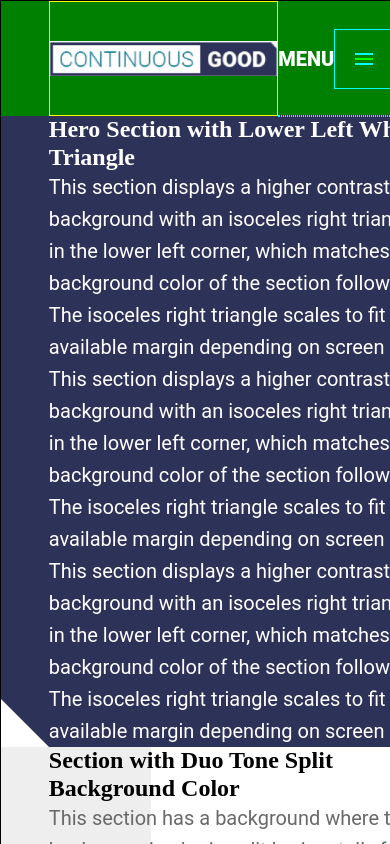
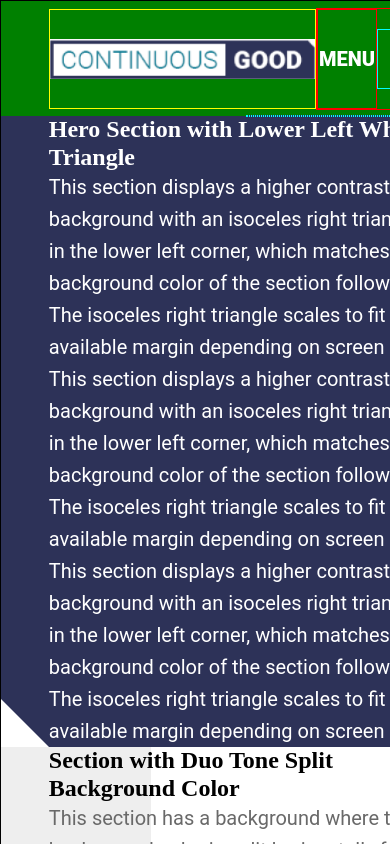
Before and after one commit to aXb0t/Continuous-Good-Style, a plain HTML site: page index.html in a window 390 px wide. Shown: the top 844 px of the page. Drawn offline with Linux system fonts and the light colour scheme.

Commit message:
flexbox inside flexbox

```diff
--- a/mobile-header.css
+++ b/mobile-header.css
@@ -2,35 +2,53 @@
     header {
         h1 {
 
-            flex: 0 0 60%;
+            flex: 0 0 70%;
         }
 
         nav {
-            display: flex;
-            flex: 0 0 40%;
+            flex: 0 0 30%;
         }
     }
 
     .header #logo {
-        height: 115px;
+        height: 100px;
         width: 70%;
         border: 1px solid yellow;
+    }
+
+    .header nav {
+        display: flex;
+        align-items: center;
+        justify-content: flex-end;
+        list-style: none;
+        padding: 0;
+        background: transparent;
+        border: 1px solid red;
+        position: inherit;
+        max-height: 100%;
+        clear: both;
     }
 
     .header nav .menu-label {
         color: white;
         text-transform: uppercase;
         font-weight: 900;
+        border: 1px solid red;
+        width: 50%;
         display: flex;
+        justify-content: center;
         align-items: center;
-        justify-content: center;
+        height: 100px;
+        padding: 20px 0;
+        text-align: center;
+        margin: 0 auto;
     }
 
-    .header .menu-icon {
+    .header nav .menu-icon {
+        float: right;
         cursor: pointer;
-        display: flex;
-        align-items: center;
-        justify-content: center;
+        width: 50%;
+        display: block;
         border: 1px solid aqua;
         padding: 28px 20px;
         position: relative;
```
